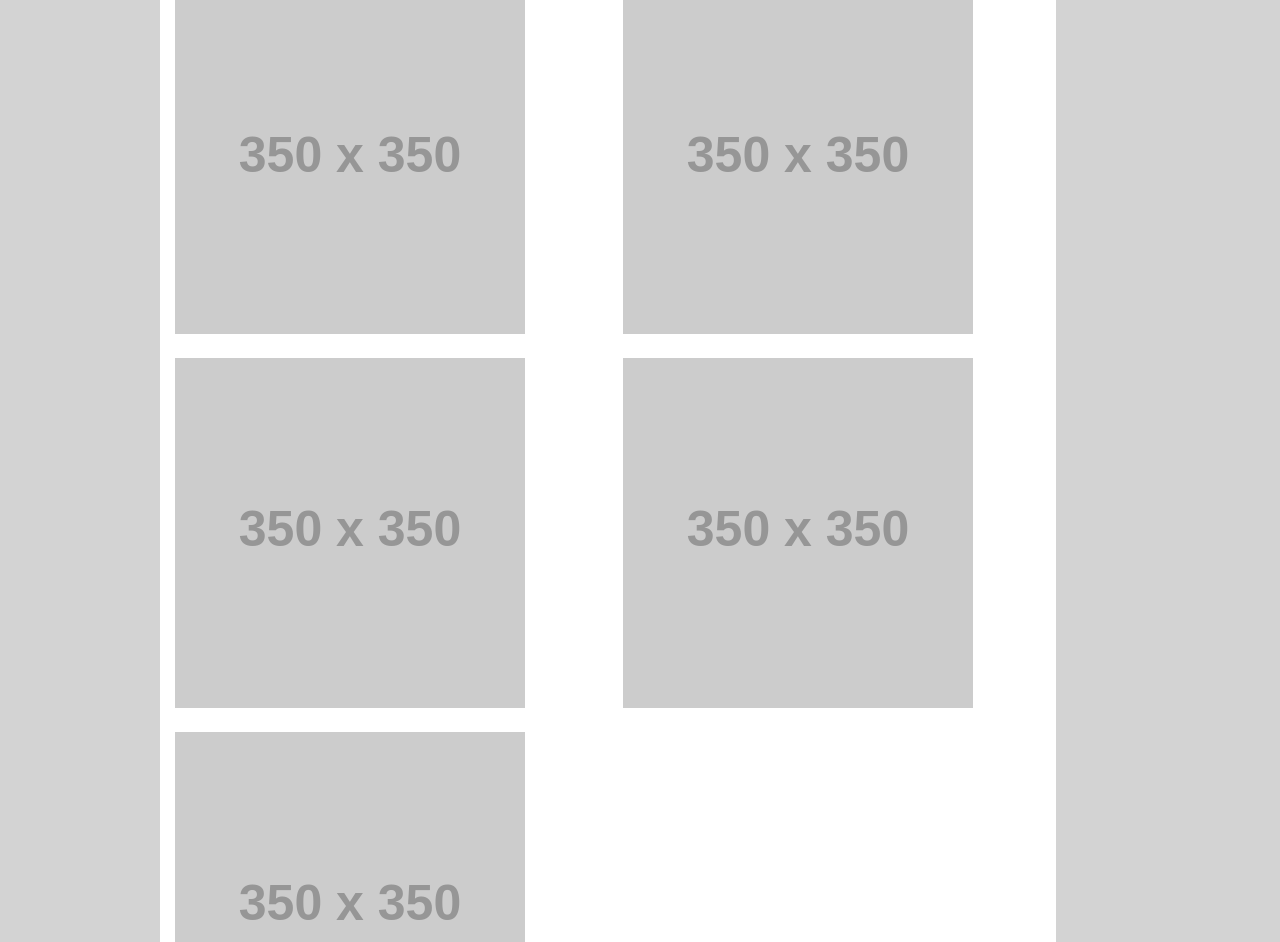
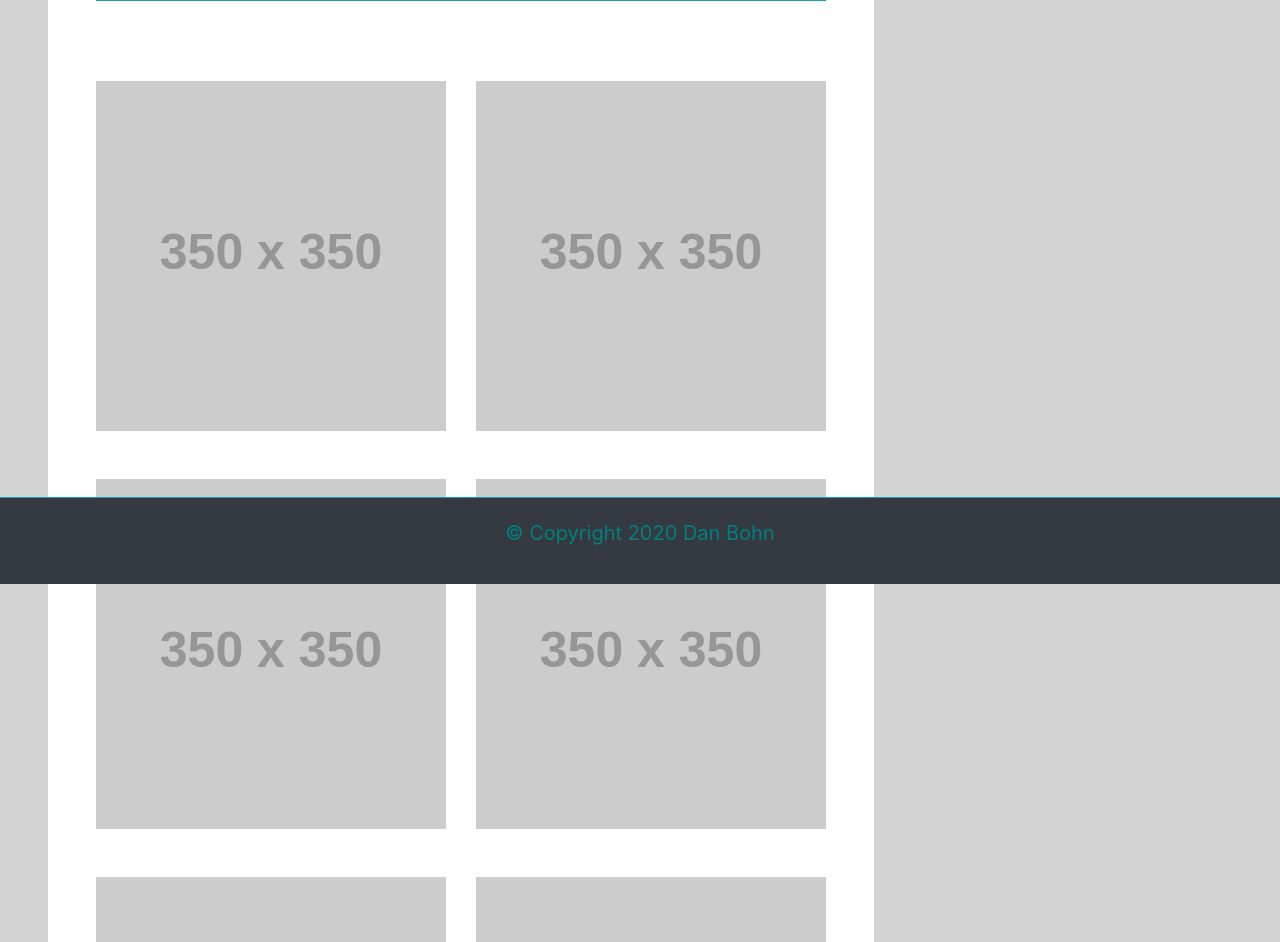
Before and after one commit to dbohn32/ResponsivePortfolio, a plain HTML site: page portfolio.html in a window 1280 px wide. Shown: the part 216-1158 px from the top of the page. Drawn offline with nearby package versions, Linux system fonts and the light colour scheme; placeholder pictures from the web are drawn by us.

Commit message:
fixed portfolio

```diff
--- a/portfolio.css
+++ b/portfolio.css
@@ -27,9 +27,10 @@ footer{
          margin-bottom: 5pc;
          margin-top: 5pc;
     }
-    @media screen and (max-width: 768px) {
+    @media (max-width: 575.98px) {
+        #container{
+            display: flex;
+            width: 100%;
 
-        .wrapper {
-          width: 800px;
         }
-    }
+     }
--- a/portfolio.html
+++ b/portfolio.html
@@ -31,34 +31,47 @@
 
 <body>
     <Main>
-      <div class="container" id="container">
-        <h1>Portfolio</h1>
+      <main class = "container-fluid-sm w-responsive p-5 mt-5 mr-sm-5 ml-sm-5 float-md-left bg-white">
+        <h1 class= "text-info pb-3 border-bottom border-info">Portfolio</h1>
         <br>
         <br>
-        <div class="row row-cols-2">
-          <div class="col"><img src="https://via.placeholder.com/350C/O https://placeholder.com/" class="img-fluid" alt="placeholder"></div>
-          <div class="col"> <img src="https://via.placeholder.com/350C/O https://placeholder.com/" class="img-fluid" alt="placeholder"></div>
+      <div class = "row ">
+        <div class = "col-sm-6 pt-4">
+          <img src="https://via.placeholder.com/350C/O https://placeholder.com/" class="img-fluid" alt="placeholder">
+        </div>
+        <div class = "col-sm-6 pt-4">
+          <img src="https://via.placeholder.com/350C/O https://placeholder.com/" class="img-fluid" alt="placeholder">
+        </div>
+      </div>
+        <br>
+        <div class = "row ">
+          <div class = "col-sm-6 pt-4">
+            <img src="https://via.placeholder.com/350C/O https://placeholder.com/" class="img-fluid" alt="placeholder">
+          </div>
+          <div class = "col-sm-6 pt-4">
+            <img src="https://via.placeholder.com/350C/O https://placeholder.com/" class="img-fluid" alt="placeholder">
+          </div>
         </div>
         <br>
-        <div class="row row-cols-2">
-          <div class="col"><img src="https://via.placeholder.com/350C/O https://placeholder.com/" class="img-fluid" alt="placeholder"></div>
-          <div class="col"> <img src="https://via.placeholder.com/350C/O https://placeholder.com/" class="img-fluid" alt="placeholder"></div>
-        </div>
-        <br>
-        <div class="row row-cols-2">
-          <div class="col"><img src="https://via.placeholder.com/350C/O https://placeholder.com/" class="img-fluid" alt="placeholder"></div>
-          <div class="col"></div>
+        <div class = "row ">
+          <div class = "col-sm-6 pt-4">
+            <img src="https://via.placeholder.com/350C/O https://placeholder.com/" class="img-fluid" alt="placeholder">
+          </div>
+          <div class = "col-sm-6 pt-4">
+            <img src="https://via.placeholder.com/350C/O https://placeholder.com/" class="img-fluid" alt="placeholder">
+          </div>
         </div>
       </div>
     </Main>
-    <Footer>
-        <div class="card" id="card" >
+      <footer class="bottom-footer border-top border-info fixed-bottom font-small bg-dark">
               <div class="card-body">
                 <blockquote class="blockquote mb-0">
                   <p> &copy; Copyright 2020 Dan Bohn</p>
+            </div>
+    </footer>
+   <script src="https://code.jquery.com/jquery-3.2.1.slim.min.js" integrity="sha384-KJ3o2DKtIkvYIK3UENzmM7KCkRr/rE9/Qpg6aAZGJwFDMVNA/GpGFF93hXpG5KkN" crossorigin="anonymous"></script>
+   <script src="https://cdnjs.cloudflare.com/ajax/libs/popper.js/1.12.9/umd/popper.min.js" integrity="sha384-ApNbgh9B+Y1QKtv3Rn7W3mgPxhU9K/ScQsAP7hUibX39j7fakFPskvXusvfa0b4Q" crossorigin="anonymous"></script>
+   <script src="https://maxcdn.bootstrapcdn.com/bootstrap/4.0.0/js/bootstrap.min.js" integrity="sha384-JZR6Spejh4U02d8jOt6vLEHfe/JQGiRRSQQxSfFWpi1MquVdAyjUar5+76PVCmYl" crossorigin="anonymous"></script>
 
-              </div>
-            </div>
-          </Footer>
 </body>
 </html>
```
